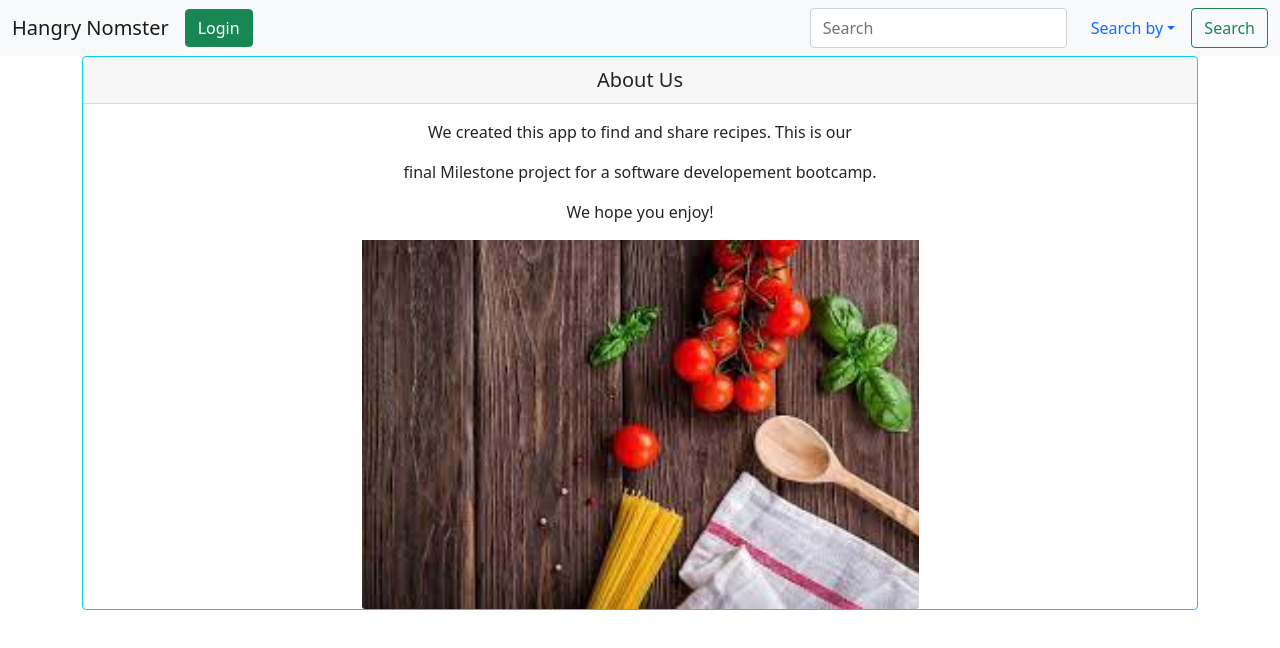
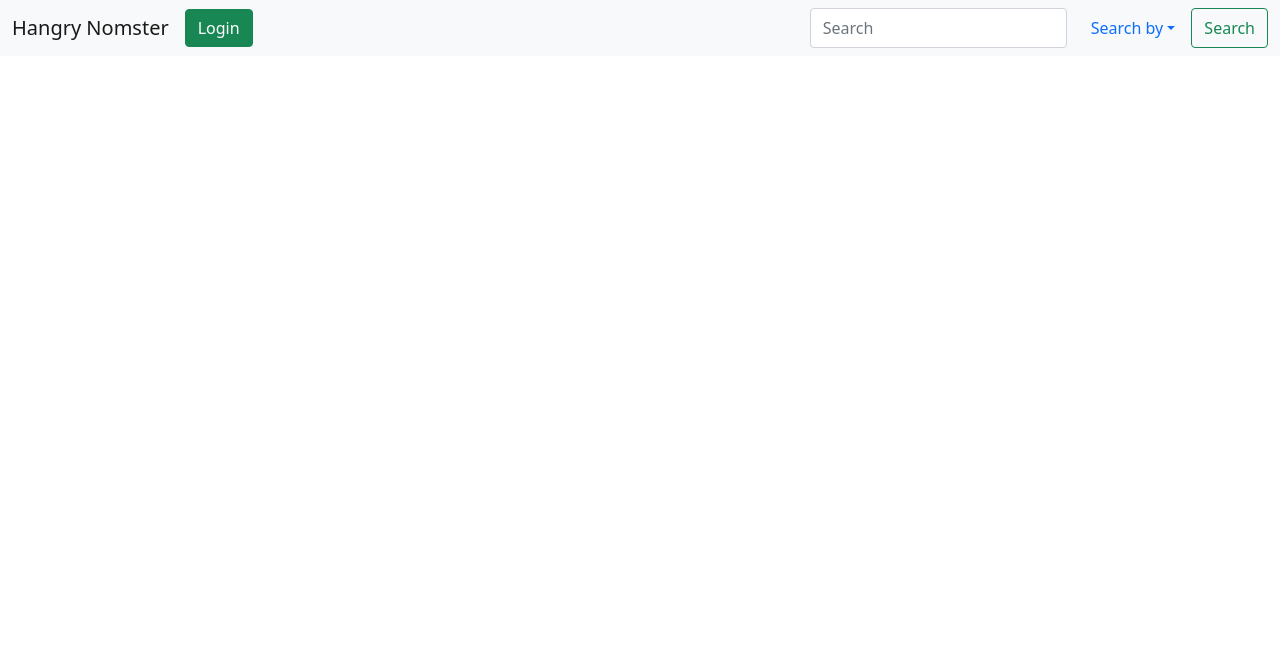
Before and after one commit to AydaMkd/milestoneProject3-frontend, a React (Create React App) app: page / in a window 1280 px wide. Shown: the top 648 px of the page. Built offline with nearby package versions, Linux system fonts and the light colour scheme.

Commit message:
about.js

```diff
--- a/src/App.js
+++ b/src/App.js
@@ -12,7 +12,6 @@ function App() {
       <Router>
         <header>
           <HeaderBar />
-          <About />
 
         </header>
       </Router>
--- a/src/components/About.js
+++ b/src/components/About.js
@@ -15,7 +15,7 @@ const About = () => {
                         final Milestone project for a software developement bootcamp.
                     </Card.Text>
                     <Card.Text>
-                        We hope you enjoy!
+                        We hope you enjoy it!
                     </Card.Text>
                 </Card.Body>
                 <Card.Img style={{ width: '50%', margin: '0 auto'}}  variant="bottom" src="foodBackground.jpg" />
```
